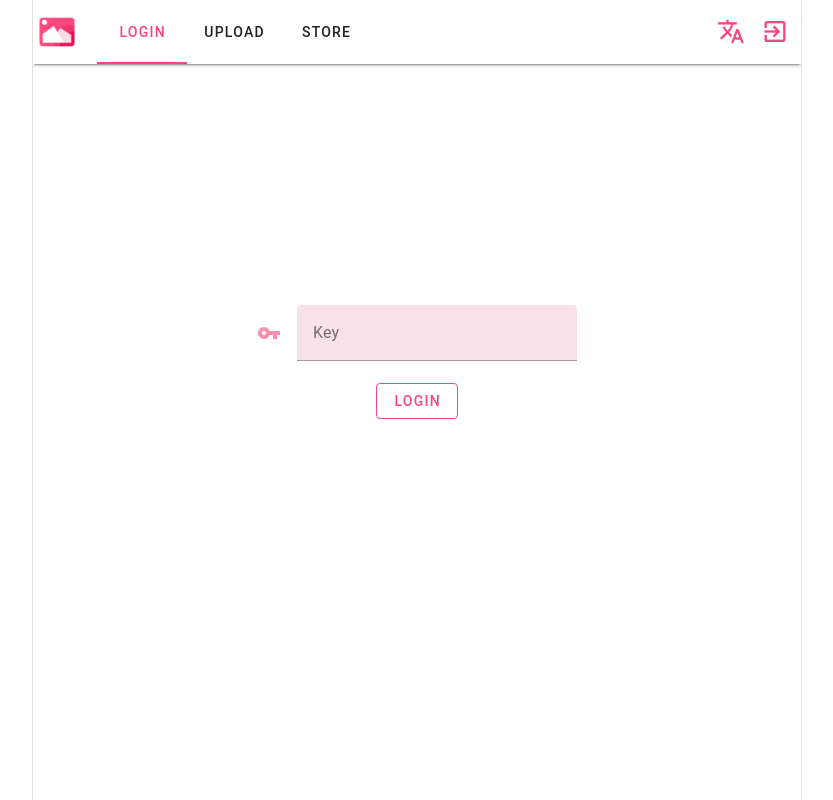
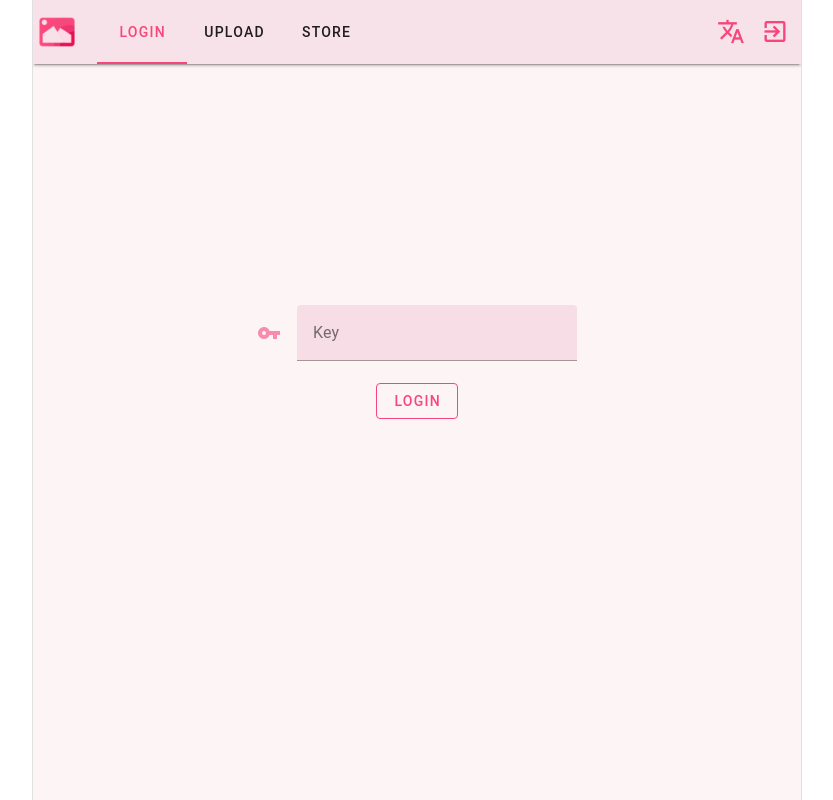
Before and after one commit to dingdangdog/doimage, a Nuxt app: page / in a window 1280 px wide. Shown: the whole page, without its empty margins (223-1056 px from the left). Built offline with nearby package versions, Linux system fonts and the light colour scheme.

Commit message:
style: pink storm

```diff
--- a/assets/css/base.css
+++ b/assets/css/base.css
@@ -13,13 +13,14 @@
 }
 
 .main-page {
-  height: 98%;
+  height: 100%;
   /* min-height: 80%; */
-  margin: 0.5rem;
-  padding: 0.5rem;
+  /* margin: 0.5rem; */
+  padding: 1rem;
   display: flex;
   flex-direction: column;
   align-items: center;
+  background-color: rgba(242, 197, 211, 0.2);
   /* justify-content: center; */
 }
 
--- a/layouts/default.vue
+++ b/layouts/default.vue
@@ -12,7 +12,7 @@
       </v-list>
     </v-navigation-drawer>
 
-    <v-app-bar :elevation="2">
+    <v-app-bar color="rgba(242, 197, 211, 0.5)" :elevation="2">
       <template v-slot:prepend>
         <v-img :width="40" aspect-ratio="1/1" cover src="/Doimage.png"></v-img>
         <span class="title">{{ $t("title") }}</span>
```
